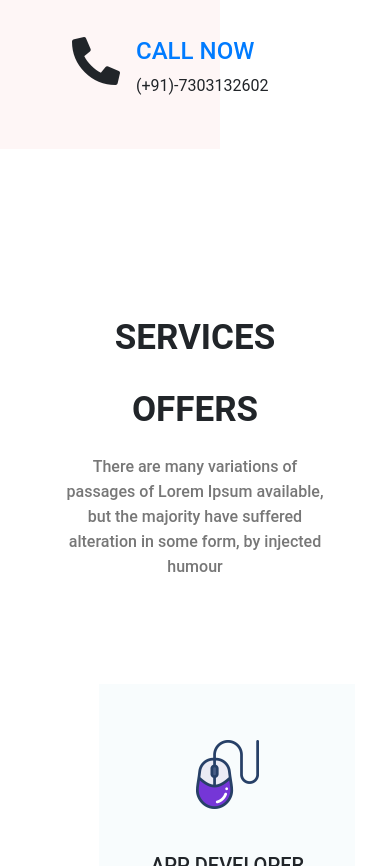
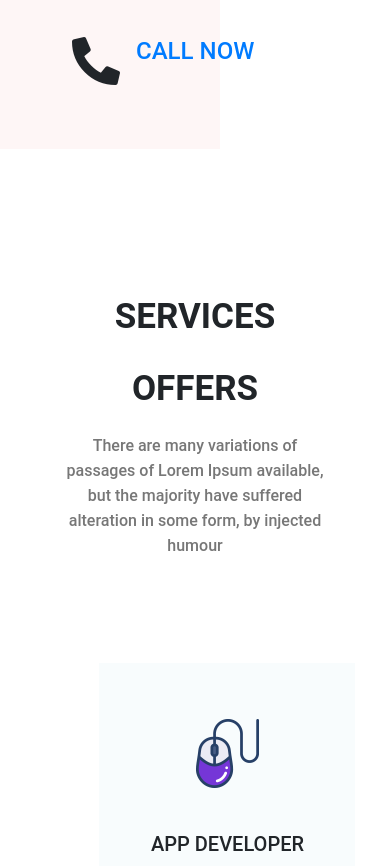
Before and after one commit to Aakib78/portfolio, a plain HTML site: page index.html in a window 390 px wide. Shown: the part 2375-3241 px from the top of the page. Drawn offline with nearby package versions, Linux system fonts and the light colour scheme.

Commit message:
Update index.html
Phone Number Removed.

```diff
--- a/index.html
+++ b/index.html
@@ -207,7 +207,7 @@
                                 <span><i class="fas fa-phone-alt fa-3x px-3"></i></span>
                                 <div class="call-now">
                                     <a href="#" class="text-uppercase h4 font-roboto">Call Now</a>
-                                    <span class="font-roboto py-2">(+91)-7303132602</span>
+                                    <span class="font-roboto py-2"></span>
                                 </div>
                             </div>
                             <div class="bg-panel"></div>
```
